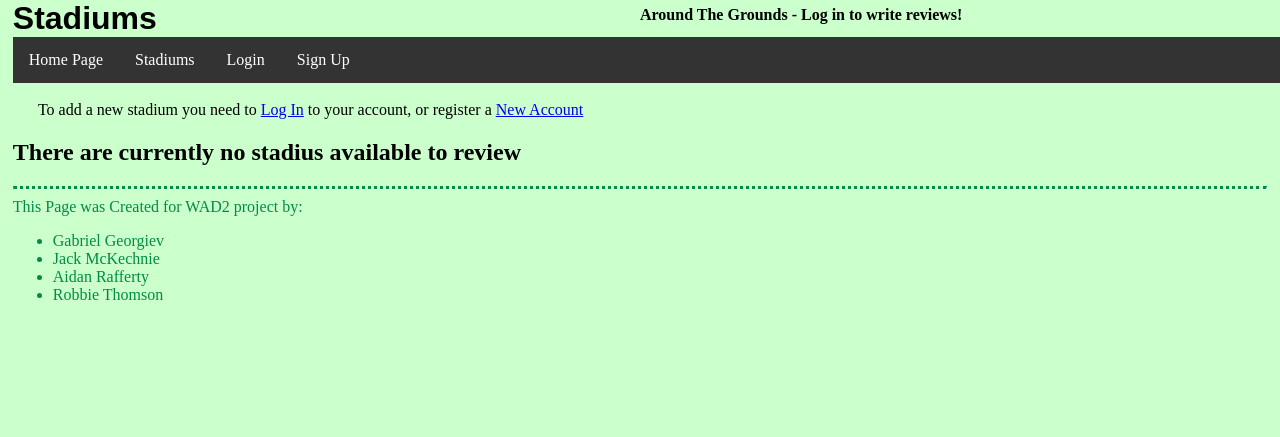
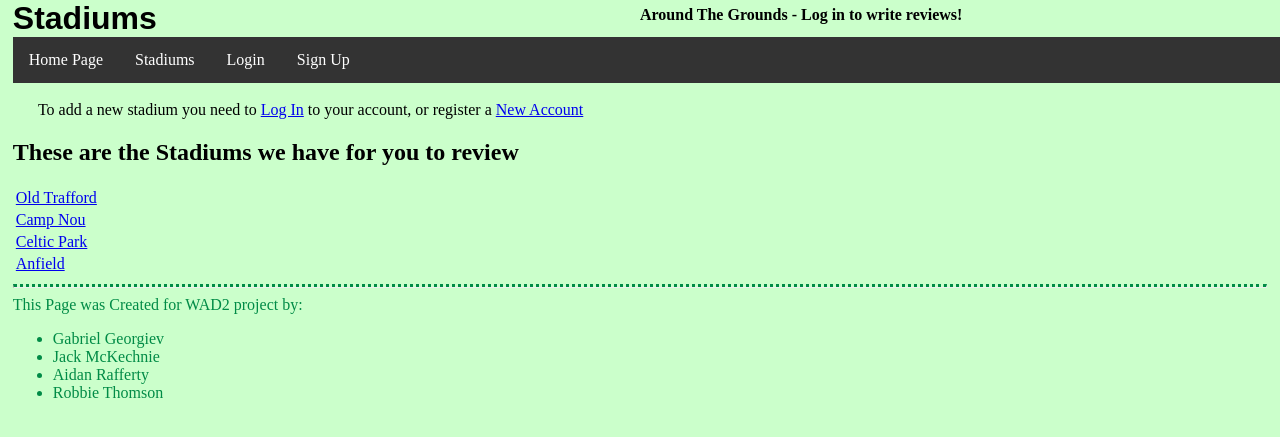
Before and after one commit to AidanRafferty/around_the_grounds, a Django app: page /ATGApp/stadiums/ in a window 1280 px wide. Shown: the top 437 px of the page. Run offline with Django 3.2, Linux system fonts and the light colour scheme; data comes from the database, SQL or seed files in the repository; parts of the project's set-up code (start-up, migrations or seed data) failed here and were passed over; some libraries are stand-ins or nearby versions.

Commit message:
stadium images

```diff
--- a/ATGApp/urls.py
+++ b/ATGApp/urls.py
@@ -11,4 +11,5 @@
     url(r'^account/$', views.account, name='account'),
     url(r'^like/$', views.like_category, name='like_category'),
     url(r'^add_stadium/$', views.add_stadium,name='add_stadium'),
+    url(r'^chosenStadium/$', views.chosenStadium,name='chosenStadium'),
 ]
--- a/ATGApp/views.py
+++ b/ATGApp/views.py
@@ -18,9 +18,9 @@
 
 def stadiums(request):
     #Returns top stadiums
-    images = Stadium.objects.order_by('-TotalScore')
+    stadiums = Stadium.objects.order_by('-TotalScore')
 
-    context_dict = {'images':images}
+    context_dict = {'stadiums':stadiums}
     return render(request, 'ATGApp/stadiums.html', context = context_dict)
 
 def add_stadium(request):
@@ -37,14 +37,16 @@
             print(form.errors)
     return render(request, "ATGApp/add_stadium.html", {"form": form})
 
-# def add_stadium(request):
-#     context_dict={}
-#     return render(request, 'ATGApp/add_stadium.html', contect = context_dict)
+def add_stadium(request):
+    context_dict={}
+    return render(request, 'ATGApp/add_stadium.html', contect = context_dict)
 
-#def chosen_stadium(request):
-    #
-    #if request.method == 'POST':
-     #   chosen_stadium = request.post
+def chosenStadium(request):
+
+    # if request.method == 'POST':
+    #    chosen_stadium = request.post
+    return render(request, 'ATGApp/chosenStadium.html', contect = context_dict)
+
 
 def user_login(request):
     if request.method == 'POST':
--- a/templates/ATGApp/stadiums.html
+++ b/templates/ATGApp/stadiums.html
@@ -19,18 +19,19 @@
             {% if stadiums %}
                 <h2>These are the Stadiums we have for you to review</h2>
                 <table>
-                    <!-- {% for stadium in stadiums %}
+                    {% for stadium in stadiums %}
                         <tr>
-                            <td><a href="{% url 'chosenStadium' stadium.slug %}">{{ stadium.name }}</a></td>
+                            <td><a href="{% url 'chosenStadium' %}">{{ stadium.name }}</a></td>
+                            <!-- <td><a href="{% url 'chosenStadium' stadium.slug %}">{{ stadium.name }}</a></td> -->
                             <td><img src="{{ stadium.picture.url }}"></td>
                         </tr>
-                    {% endfor %} -->
+                    {% endfor %}
                 </table>
             {% else %}
-                <h2>There are currently no stadius available to review</h2>
-				<!-- {% for image in images %}
+                <h2>There are currently no stadiums available to review</h2>
+				{% for image in images %}
 					<img src="{{image.photo.url}}" alt={{image.name}} height="50" width="50"/>
-				{% endfor %} -->
+				{% endfor %}
 
 
             {% endif %}
```
